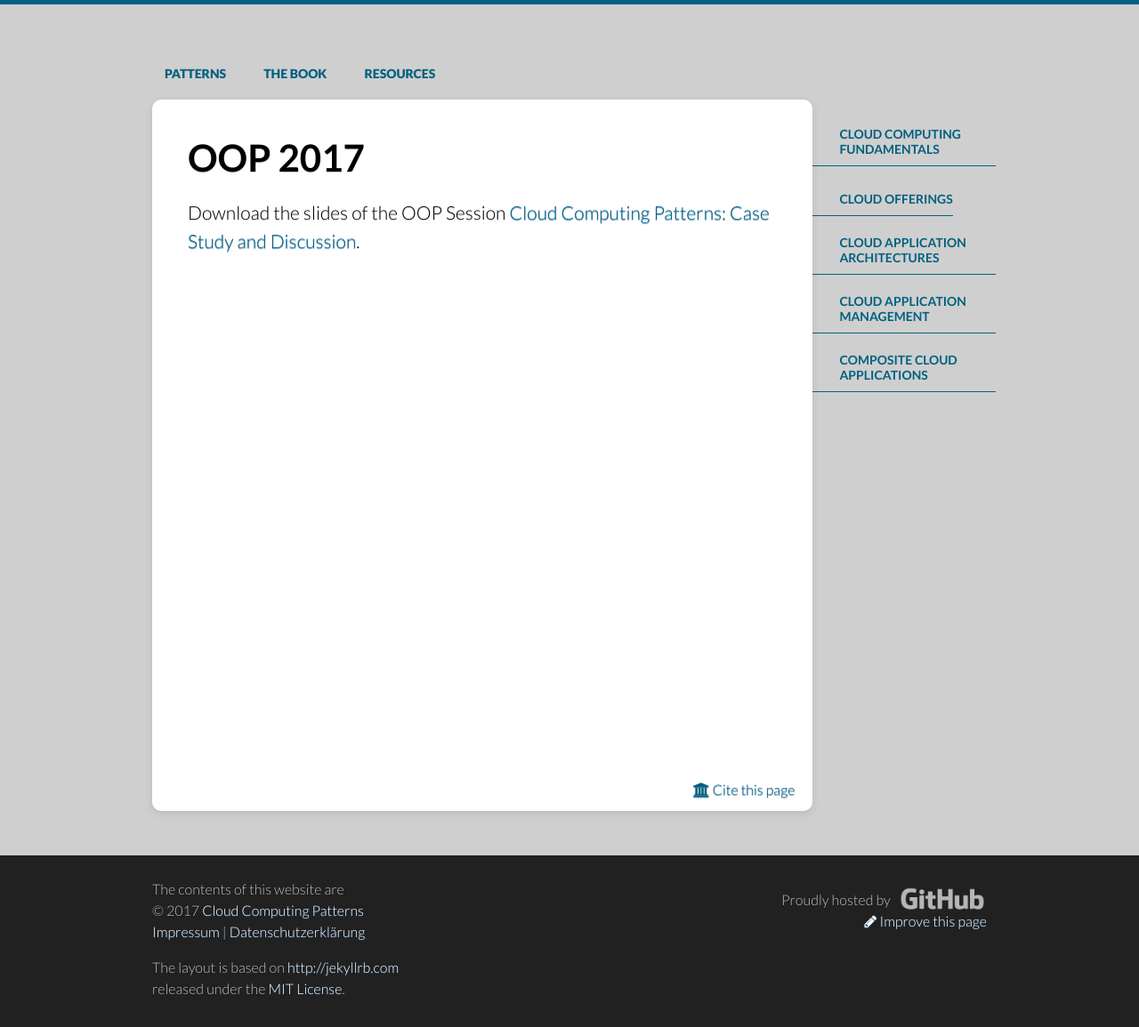
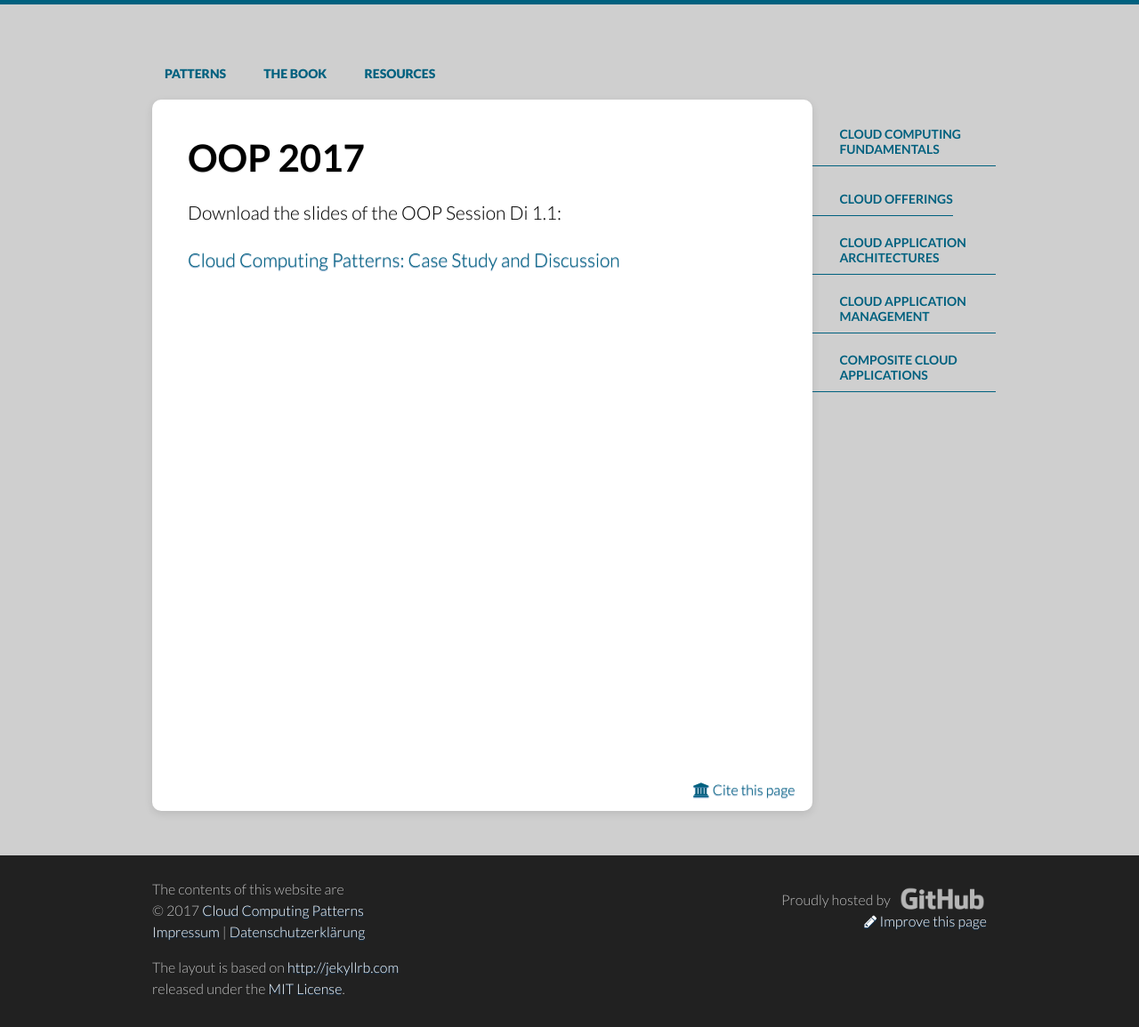
Before and after one commit to cloudcomputingpatterns/cloudcomputingpatterns.github.io, a Jekyll site: the page built from oop17.md, in a window 1280 px wide. Shown: the whole page at 89% size. Built offline with Jekyll 4.4.1, drawn with Linux system fonts in a browser that asks for light colours.

Commit message:
Update oop17.md

```diff
--- a/oop17.md
+++ b/oop17.md
@@ -3,4 +3,6 @@ layout: docs
 title: OOP 2017
 permalink: /oop17/
 ---
-Download the slides of the OOP Session [Cloud Computing Patterns: Case Study and Discussion](/resources/oop17_fehling.pdf).
+Download the slides of the OOP Session Di 1.1:
+
+[Cloud Computing Patterns: Case Study and Discussion](/resources/oop17_fehling.pdf)
```
